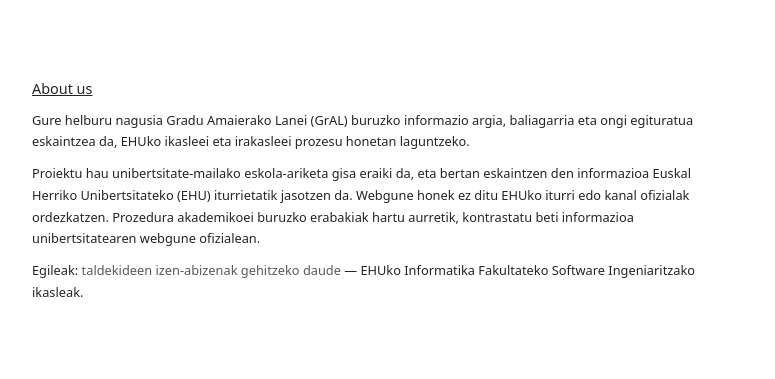
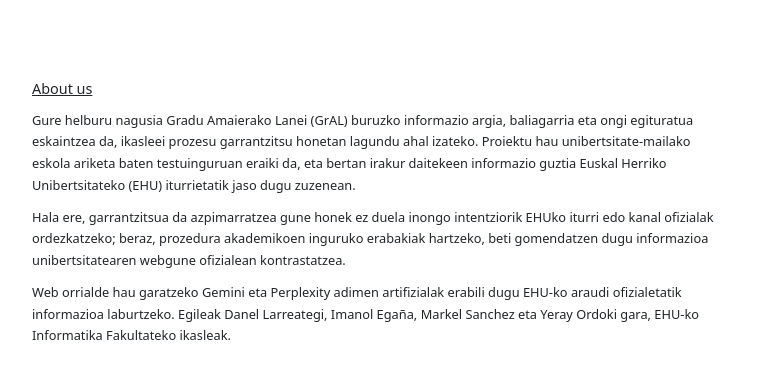
Before and after one commit to YerayOrdoki/PKEPro, a plain HTML site: page index.html in a window 1280 px wide. Shown: the part 777-1156 px from the top of the page, 140-915 px from the left. Before the commit the page ends 1123 px from the top, so only its background shows below. Drawn offline with nearby package versions, Linux system fonts and the light colour scheme.

Commit message:
Hasierako orria amaitu: About us testua eta egileak

```diff
--- a/index.html
+++ b/index.html
@@ -43,9 +43,9 @@
     <div class="row g-4 align-items-start">
       <div class="col-12 col-md-9">
         <h2 id="aboutIzenburua">About us</h2>
-        <p>Gure helburu nagusia Gradu Amaierako Lanei (GrAL) buruzko informazio argia, baliagarria eta ongi egituratua eskaintzea da, EHUko ikasleei eta irakasleei prozesu honetan laguntzeko.</p>
-        <p>Proiektu hau unibertsitate-mailako eskola-ariketa gisa eraiki da, eta bertan eskaintzen den informazioa Euskal Herriko Unibertsitateko (EHU) iturrietatik jasotzen da. Webgune honek ez ditu EHUko iturri edo kanal ofizialak ordezkatzen. Prozedura akademikoei buruzko erabakiak hartu aurretik, kontrastatu beti informazioa unibertsitatearen webgune ofizialean.</p>
-        <p>Egileak: <span class="egileen-oharra">taldekideen izen-abizenak gehitzeko daude</span> — EHUko Informatika Fakultateko Software Ingeniaritzako ikasleak.</p>
+        <p>Gure helburu nagusia Gradu Amaierako Lanei (GrAL) buruzko informazio argia, baliagarria eta ongi egituratua eskaintzea da, ikasleei prozesu garrantzitsu honetan lagundu ahal izateko. Proiektu hau unibertsitate-mailako eskola ariketa baten testuinguruan eraiki da, eta bertan irakur daitekeen informazio guztia Euskal Herriko Unibertsitateko (EHU) iturrietatik jaso dugu zuzenean.</p>
+        <p>Hala ere, garrantzitsua da azpimarratzea gune honek ez duela inongo intentziorik EHUko iturri edo kanal ofizialak ordezkatzeko; beraz, prozedura akademikoen inguruko erabakiak hartzeko, beti gomendatzen dugu informazioa unibertsitatearen webgune ofizialean kontrastatzea.</p>
+        <p>Web orrialde hau garatzeko Gemini eta Perplexity adimen artifizialak erabili dugu EHU-ko araudi ofizialetatik informazioa laburtzeko. Egileak Danel Larreategi, Imanol Egaña, Markel Sanchez eta Yeray Ordoki gara, EHU-ko Informatika Fakultateko ikasleak.</p>
       </div>
       <div class="col-6 col-md-3 mx-auto text-center"><img src="argazki.jpeg" class="about-irudia img-fluid" alt="Behin-behineko irudia; EHUren logotipoa jartzeko lekua"></div>
     </div>
```
